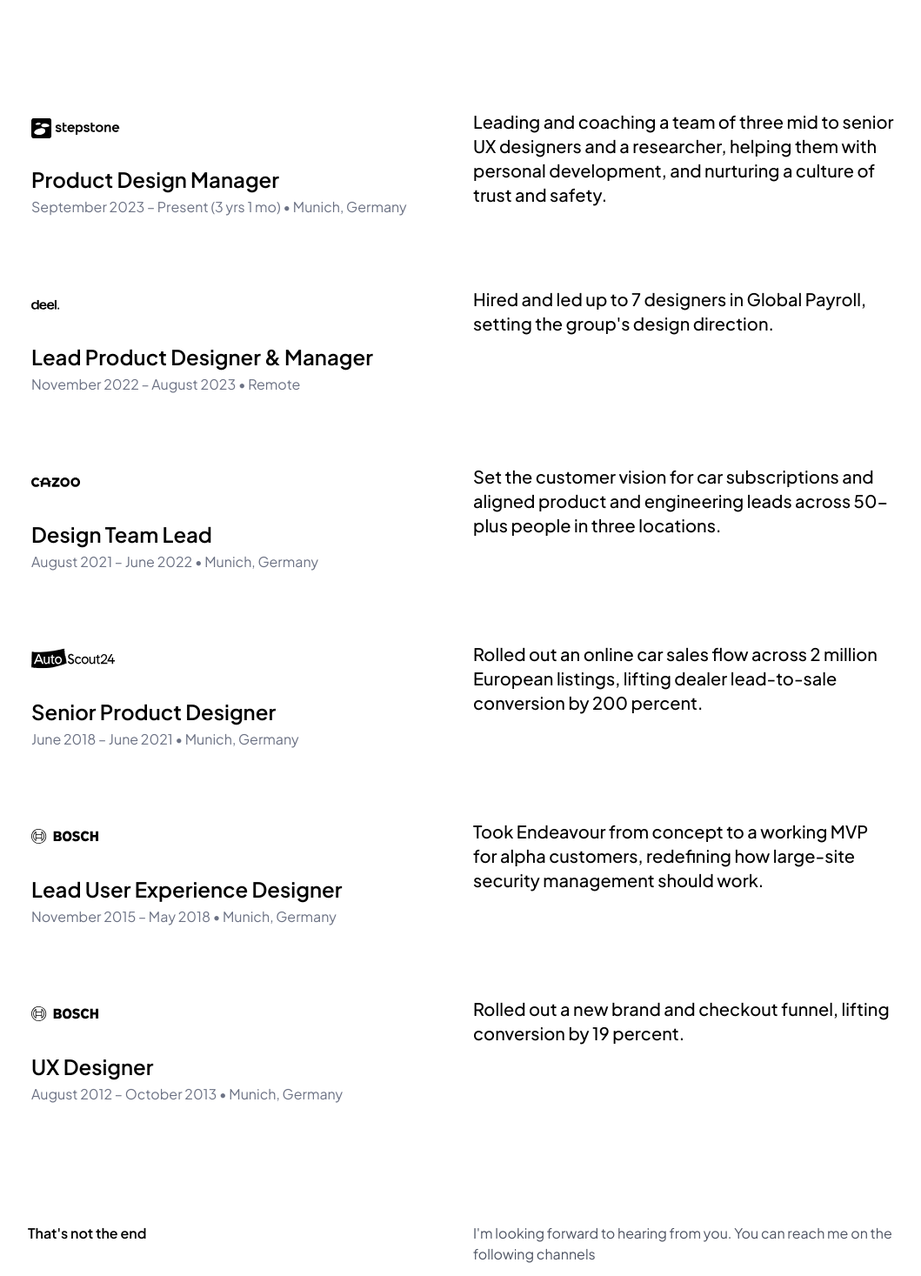
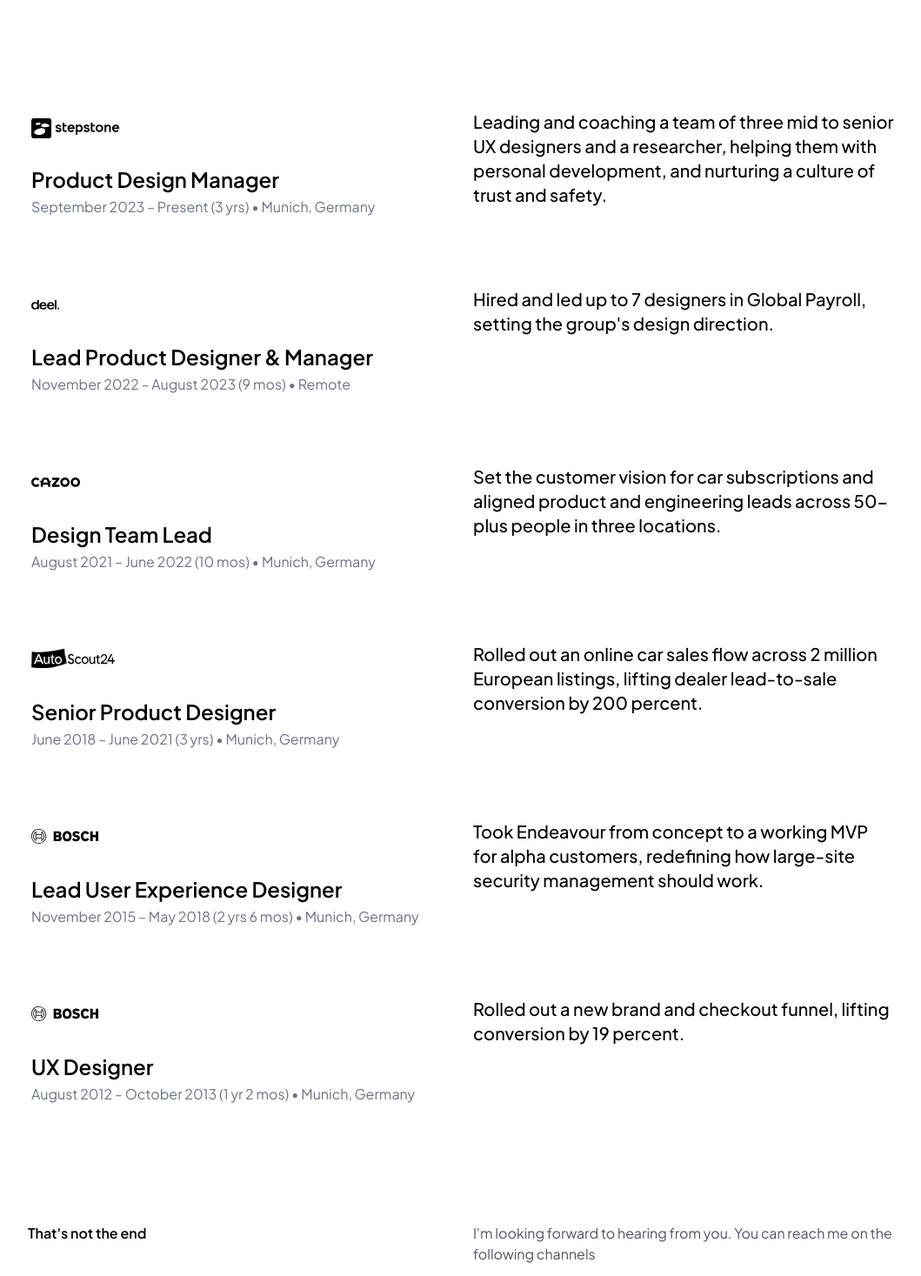
Before and after one commit to asaadelsalawi/portfolio, a React (Vite) app: page /experience in a window 1280 px wide. Shown: the part 255-1722 px from the top of the page at 87% size, without its empty margins (108-1167 px from the left). Built offline with nearby package versions, Linux system fonts and the light colour scheme; no server answers; what @storyblok/react would draw is missing.

Commit message:
Unify date formats to Month YYYY, add computed duration for every role

```diff
--- a/src/pages/Experience.tsx
+++ b/src/pages/Experience.tsx
@@ -16,7 +16,7 @@ const roles: Role[] = [
     logo: '/logos/stepstone.svg',
     company: 'StepStone',
     title: 'Product Design Manager',
-    meta: 'September 2023 – Present (3 yrs 1 mo) • Munich, Germany',
+    meta: 'September 2023 – Present (3 yrs) • Munich, Germany',
     description:
       'Leading and coaching a team of three mid to senior UX designers and a researcher, helping them with personal development, and nurturing a culture of trust and safety.',
   },
@@ -24,7 +24,7 @@ const roles: Role[] = [
     logo: '/logos/deel.svg',
     company: 'Deel',
     title: 'Lead Product Designer & Manager',
-    meta: 'November 2022 – August 2023 • Remote',
+    meta: 'November 2022 – August 2023 (9 mos) • Remote',
     description:
       "Hired and led up to 7 designers in Global Payroll, setting the group's design direction.",
   },
@@ -32,7 +32,7 @@ const roles: Role[] = [
     logo: '/logos/cazoo.svg',
     company: 'Cazoo',
     title: 'Design Team Lead',
-    meta: 'August 2021 – June 2022 • Munich, Germany',
+    meta: 'August 2021 – June 2022 (10 mos) • Munich, Germany',
     description:
       'Set the customer vision for car subscriptions and aligned product and engineering leads across 50-plus people in three locations.',
   },
@@ -40,7 +40,7 @@ const roles: Role[] = [
     logo: '/logos/autoscout24.svg',
     company: 'AutoScout24',
     title: 'Senior Product Designer',
-    meta: 'June 2018 – June 2021 • Munich, Germany',
+    meta: 'June 2018 – June 2021 (3 yrs) • Munich, Germany',
     description:
       'Rolled out an online car sales flow across 2 million European listings, lifting dealer lead-to-sale conversion by 200 percent.',
   },
@@ -48,7 +48,7 @@ const roles: Role[] = [
     logo: '/logos/bosch.svg',
     company: 'Bosch',
     title: 'Lead User Experience Designer',
-    meta: 'November 2015 – May 2018 • Munich, Germany',
+    meta: 'November 2015 – May 2018 (2 yrs 6 mos) • Munich, Germany',
     description:
       'Took Endeavour from concept to a working MVP for alpha customers, redefining how large-site security management should work.',
   },
@@ -56,7 +56,7 @@ const roles: Role[] = [
     logo: '/logos/bosch.svg',
     company: 'Bosch',
     title: 'UX Designer',
-    meta: 'August 2012 – October 2013 • Munich, Germany',
+    meta: 'August 2012 – October 2013 (1 yr 2 mos) • Munich, Germany',
     description:
       'Rolled out a new brand and checkout funnel, lifting conversion by 19 percent.',
   },
```
